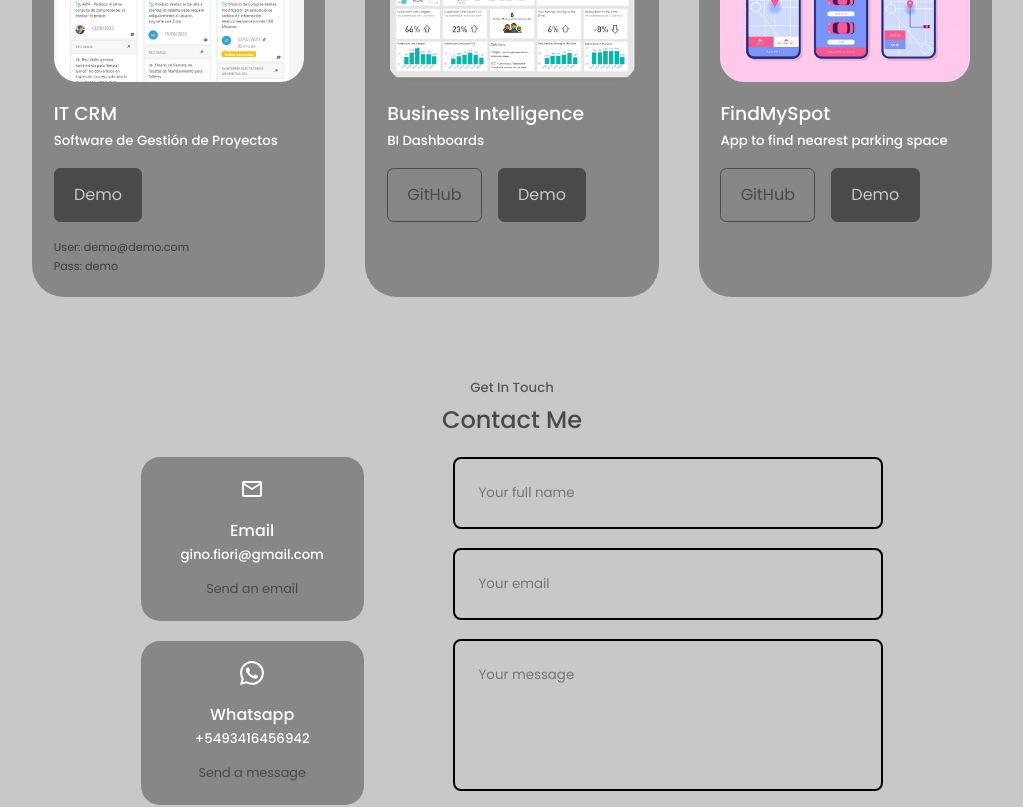
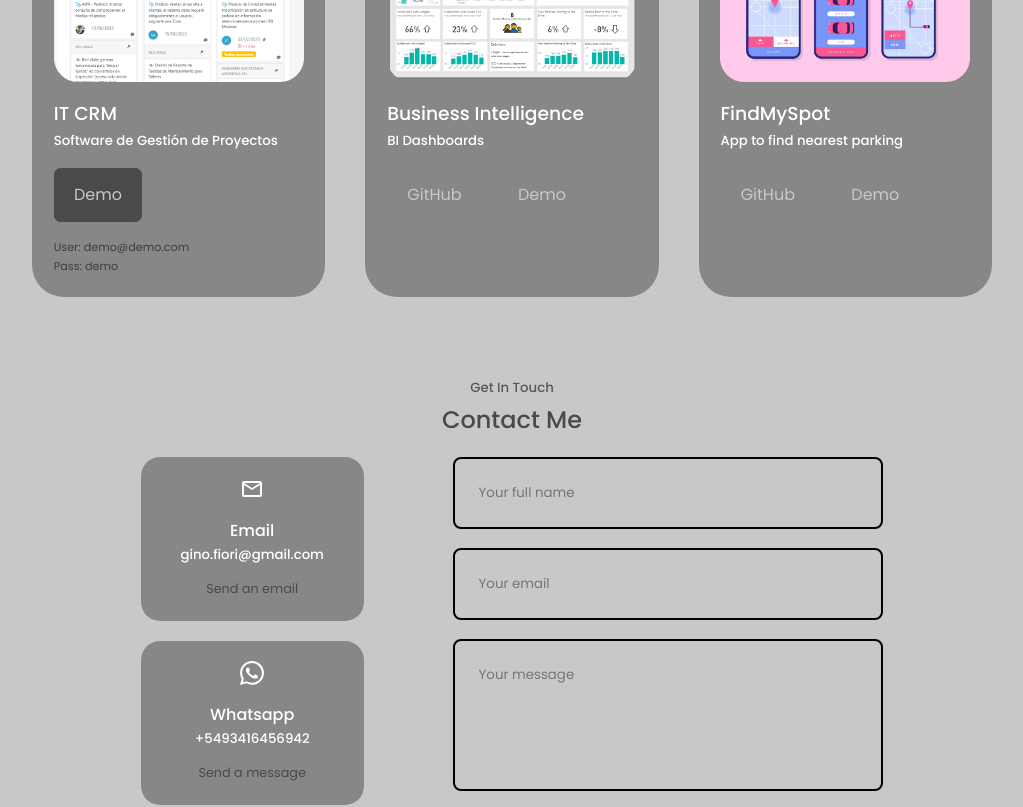
Before and after one commit to GINOFIORI/react-portfolio-1, a React (Create React App) app: page / in a window 1280 px wide. Shown: the part 2480-3287 px from the top of the page, without its empty margins (128-1151 px from the left). Built offline with nearby package versions, Linux system fonts and the light colour scheme.

Commit message:
Modificaciones en footer y links deshabilitados

```diff
--- a/src/components/footer/Footer.jsx
+++ b/src/components/footer/Footer.jsx
@@ -22,7 +22,7 @@ const Footer = () => {
             </div>
 
             <div className="footer__copyright">
-                <small>&copy; EGATOR Tutorials. All Rights Reserved</small>
+                <small>&copy; Gino Fiori. All Rights Reserved</small>
             </div>
         </footer>
     )
--- a/src/components/portfolio/Portfolio.jsx
+++ b/src/components/portfolio/Portfolio.jsx
@@ -34,8 +34,8 @@ const Portfolio = () => {
                     <h3>Business Intelligence</h3>
                     <h5>BI Dashboards</h5>
                     <div className="portfolio__item-cta">
-                        <a href="crm.neosistemassrl.com" className="btn" target="_blank">GitHub</a>
-                        <a href="crm.neosistemassrl.com" className="btn btn-primary" target="_blank">Demo</a>
+                        <a className="btn btn-disabled" target="">GitHub</a>
+                        <a className="btn btn-primary btn-disabled" target="">Demo</a>
                     </div>
                 </article>
                 <article className="portfolio__item">
@@ -43,10 +43,10 @@ const Portfolio = () => {
                         <img src={IMG2} alt=""/>
                     </div>
                     <h3>FindMySpot</h3>
-                    <h5>App to find nearest parking space</h5>
+                    <h5>App to find nearest parking</h5>
                     <div className="portfolio__item-cta">
-                        <a href="" className="btn" target="_blank">GitHub</a>
-                        <a href="" className="btn btn-primary" target="_blank">Demo</a>
+                        <a className="btn btn-disabled" target="">GitHub</a>
+                        <a className="btn btn-primary btn-disabled" target="">Demo</a>
                     </div>
                 </article>
             </div>
--- a/src/index.css
+++ b/src/index.css
@@ -124,6 +124,19 @@ a:hover{
     border-color: transparent;
 }
 
+.btn.btn-disabled{
+    background: var(--color-bg-variante);
+    color: var(--color-bg);
+    border-color: transparent;
+}
+
+.btn.btn-disabled:hover{
+    background: var(--color-bg-variante);
+    color: var(--color-bg);
+    border-color: transparent;
+    cursor: default
+}
+
 .btn-primary{
     background: var(--color-primary);
     color: var(--color-bg);
```
